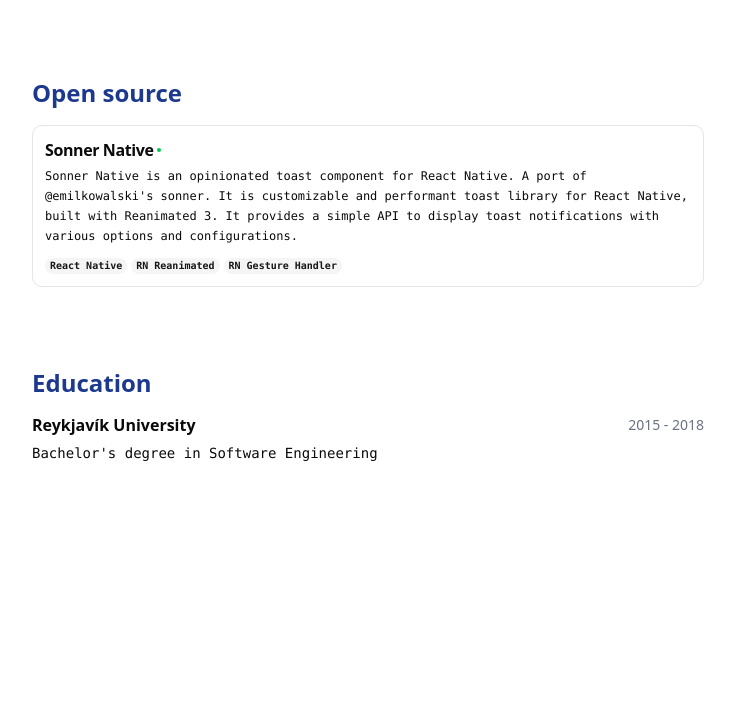
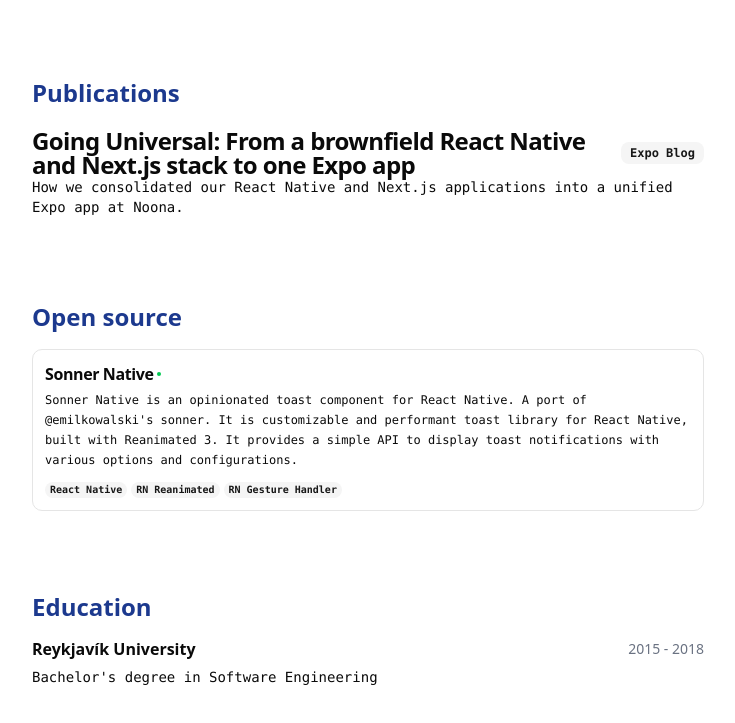
Before and after one commit to gunnartorfis/gunnartorfis.github.io, an Astro site: page / in a window 1280 px wide. Shown: the part 2822-3545 px from the top of the page, without its empty margins (272-1007 px from the left). Before the commit the page ends 3349 px from the top, so only its background shows below. Built offline with nearby package versions, Linux system fonts and the light colour scheme; Astro itself is replaced by a stand-in of ours.

Commit message:
feat: publications section

```diff
--- /dev/null
+++ b/src/components/Publications.astro
@@ -0,0 +1,57 @@
+---
+import Card from "@/components/ui/card.astro";
+import CardHeader from "@/components/ui/card-header.astro";
+import CardContent from "@/components/ui/card-content.astro";
+import CardTitle from "@/components/ui/card-title.astro";
+import CardDescription from "@/components/ui/card-description.astro";
+import Section from "@/components/ui/section.astro";
+import Badge from "@/components/ui/badge.astro";
+import { RESUME_DATA } from "@/data/resume-data";
+
+interface Props {
+  publications: (typeof RESUME_DATA)["publications"];
+}
+
+const { publications } = Astro.props;
+---
+
+<Section>
+  <h2 class="text-2xl text-blue-900 font-bold" id="publications">
+    Publications
+  </h2>
+  <div
+    class="space-y-4 print:space-y-2"
+    role="feed"
+    aria-labelledby="publications"
+  >
+    {
+      publications.map((item) => (
+        <article role="article">
+          <Card className="py-1 print:py-0">
+            <CardHeader>
+              <div class="flex items-center justify-between gap-x-2">
+                <CardTitle>
+                  <a
+                    href={item.link}
+                    target="_blank"
+                    rel="noopener noreferrer"
+                    class="hover:underline"
+                    aria-label={`Read ${item.title}`}
+                  >
+                    {item.title}
+                  </a>
+                </CardTitle>
+                <Badge variant="secondary" className="text-nowrap">
+                  {item.publisher}
+                </Badge>
+              </div>
+            </CardHeader>
+            <CardContent>
+              <CardDescription>{item.description}</CardDescription>
+            </CardContent>
+          </Card>
+        </article>
+      ))
+    }
+  </div>
+</Section>
--- a/src/data/resume-data.ts
+++ b/src/data/resume-data.ts
@@ -127,4 +127,12 @@ In later years, I've also been contributing back to the community by making cont
       link: "https://expo.dev/blog",
     },
   ],
+  publications: [
+    {
+      title: "Going Universal: From a brownfield React Native and Next.js stack to one Expo app",
+      publisher: "Expo Blog",
+      description: "How we consolidated our React Native and Next.js applications into a unified Expo app at Noona.",
+      link: "https://expo.dev/blog/from-a-brownfield-react-native-and-next-js-stack-to-one-expo-app",
+    },
+  ],
 } as const;
--- a/src/pages/index.astro
+++ b/src/pages/index.astro
@@ -2,6 +2,7 @@
 import { RESUME_DATA } from "@/data/resume-data";
 import WorkExperience from "@/components/WorkExperience.astro";
 import Testimonials from "@/components/Testimonials.astro";
+import Publications from "@/components/Publications.astro";
 import Projects from "@/components/Projects.astro";
 import Education from "@/components/Education.astro";
 import Summary from "@/components/Summary.astro";
@@ -34,6 +35,8 @@ export const prerender = true;
 
         <Testimonials testimonials={RESUME_DATA.testimonials} />
 
+        <Publications publications={RESUME_DATA.publications} />
+
         <Projects projects={RESUME_DATA.projects} />
 
         <Education education={RESUME_DATA.education} />
```
